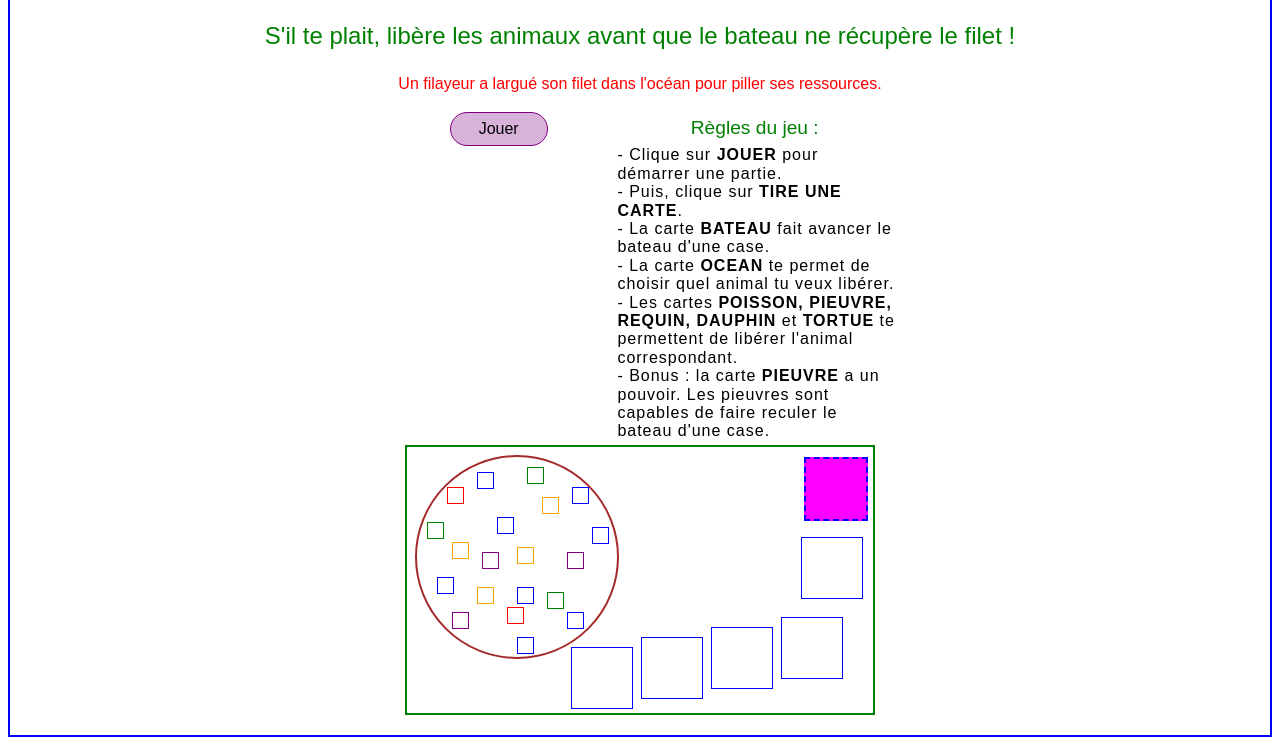
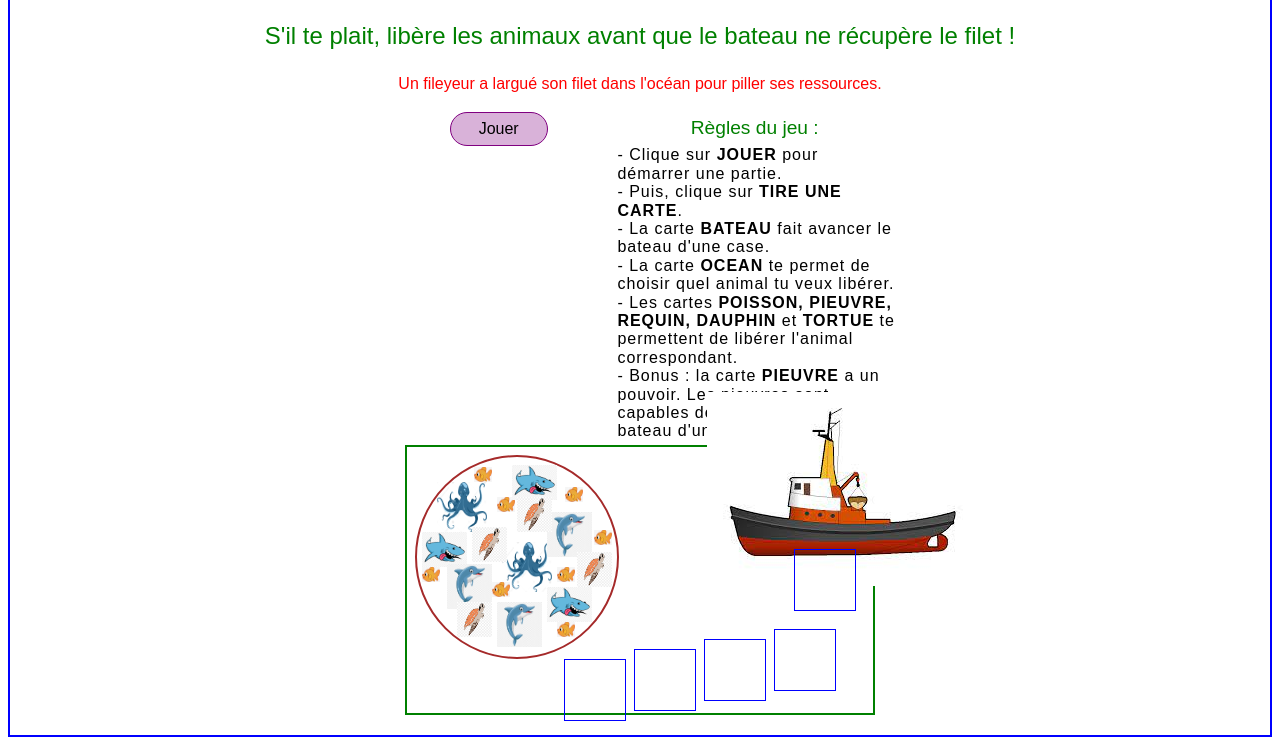
Before and after one commit to CesarMoroPro/miniJeu-freeOcean, a website with bundled scripts: page integration/index.html in a window 1280 px wide. Shown: the part 86-839 px from the top of the page. Built offline with nearby package versions, Linux system fonts and the light colour scheme.

Commit message:
Travail en Scss, pour mise en place des images animaux dans le filet

```diff
--- a/integration/index.html
+++ b/integration/index.html
@@ -11,7 +11,7 @@
     <div id="title">
         <h1> Sauve l'Océan V1.0</h1>
         <h2> S'il te plait, libère les animaux avant que le bateau ne récupère le filet !</h2>
-        <p> Un filayeur a largué son filet dans l'océan pour piller ses ressources.</p>
+        <p> Un fileyeur a largué son filet dans l'océan pour piller ses ressources.</p>
     </div>
 
     <div id="global">
@@ -41,33 +41,33 @@
         <div id="game-space">
             <div id="no-popup">
                 <div id="net" class="boat--final">
-                    <div class="animal fish fish--0"></div>
-                    <div class="animal fish fish--1"></div>
-                    <div class="animal fish fish--2"></div>
-                    <div class="animal fish fish--3"></div>
-                    <div class="animal fish fish--4"></div>
-                    <div class="animal fish fish--5"></div>
-                    <div class="animal fish fish--6"></div>
-                    <div class="animal fish fish--7"></div>
+                    <div class="animal fish fish--0"><img src="./assets/img/poisson.jpg" class="fish-mini"></div>
+                    <div class="animal fish fish--1"><img src="./assets/img/poisson.jpg" class="fish-mini"></div>
+                    <div class="animal fish fish--2"><img src="./assets/img/poisson.jpg" class="fish-mini"></div>
+                    <div class="animal fish fish--3"><img src="./assets/img/poisson.jpg" class="fish-mini"></div>
+                    <div class="animal fish fish--4"><img src="./assets/img/poisson.jpg" class="fish-mini"></div>
+                    <div class="animal fish fish--5"><img src="./assets/img/poisson.jpg" class="fish-mini"></div>
+                    <div class="animal fish fish--6"><img src="./assets/img/poisson.jpg" class="fish-mini"></div>
+                    <div class="animal fish fish--7"><img src="./assets/img/poisson.jpg" class="fish-mini"></div>
 
-                    <div class="animal octopus octopus--0"></div>
-                    <div class="animal octopus octopus--1"></div>
+                    <div class="animal octopus octopus--0"><img src="./assets/img/pieuvre.png" class="octopus-mini"></div>
+                    <div class="animal octopus octopus--1"><img src="./assets/img/pieuvre.png" class="octopus-mini"></div>
 
-                    <div class="animal shark shark--0"></div>
-                    <div class="animal shark shark--1"></div>
-                    <div class="animal shark shark--2"></div>
+                    <div class="animal shark shark--0"><img src="./assets/img/requin.jpg" class="shark-mini"></div>
+                    <div class="animal shark shark--1"><img src="./assets/img/requin.jpg" class="shark-mini"></div>
+                    <div class="animal shark shark--2"><img src="./assets/img/requin.jpg" class="shark-mini"></div>
 
-                    <div class="animal dolphin dolphin--0"></div>
-                    <div class="animal dolphin dolphin--1"></div>
-                    <div class="animal dolphin dolphin--2"></div>
+                    <div class="animal dolphin dolphin--0"><img src="./assets/img/dauphin.png" class="dolphin-mini"></div>
+                    <div class="animal dolphin dolphin--1"><img src="./assets/img/dauphin.png" class="dolphin-mini"></div>
+                    <div class="animal dolphin dolphin--2"><img src="./assets/img/dauphin.png" class="dolphin-mini"></div>
 
-                    <div class="animal turtle turtle--0"></div>
-                    <div class="animal turtle turtle--1"></div>
-                    <div class="animal turtle turtle--2"></div>
-                    <div class="animal turtle turtle--3"></div>
+                    <div class="animal turtle turtle--0"><img src="./assets/img/tortue.jpg" class="turtle-mini"></div>
+                    <div class="animal turtle turtle--1"><img src="./assets/img/tortue.jpg" class="turtle-mini"></div>
+                    <div class="animal turtle turtle--2"><img src="./assets/img/tortue.jpg" class="turtle-mini"></div>
+                    <div class="animal turtle turtle--3"><img src="./assets/img/tortue.jpg" class="turtle-mini"></div>
                 </div>
 
-                <div class="boat boat--0 focused"></div>
+                <div class="boat boat--0 focused"><img src="./assets/img/bateau.jpeg"</div>
 
                 <div class="boat boat--1"></div>
 
--- a/integration/scss/components/_animals.scss
+++ b/integration/scss/components/_animals.scss
@@ -1,147 +1,150 @@
 //* This code is for all ANIMALS
 .animal {
     position: absolute;
-    width: 15px;
-    height: 15px;
 }
 //* ==========================================================
 
 
 //* This code is for all fishes
-.fish {
-    border: blue solid 1px;
+.fish-mini {
+    width: 18px;
+    height: 15px;
 }
 
 //* This code is for each fish
 .fish--0 {
-    top: 120px;
-    left: 20px;
+    top: 110px;
+    left: 5px;
 }
 
 .fish--1 {
-    top: 60px;
+    top: 40px;
     left: 80px;
 }
 
 .fish--2 {
-    top: 180px;
-    left: 100px;
+    top: 165px;
+    left: 140px;
 }
 
 .fish--3 {
     top: 30px;
-    left: 155px;
+    left: 148px;
 }
 
 .fish--4 {
-    top: 130px;
-    left: 100px;
+    top: 125px;
+    left: 75px;
 }
 
 .fish--5 {
-    top: 155px;
-    left: 150px;
+    top: 110px;
+    left: 140px;
 }
 
 .fish--6 {
-    top: 15px;
-    left: 60px;
+    top: 10px;
+    left: 57px;
 }
 
 .fish--7 {
-    top: 70px;
-    left: 175px;
+    top: 73px;
+    left: 177px;
 }
 //* ==========================================================
 
 
 //* This code is for all octopuses
-.octopus {
-    border: red solid 1px;
+.octopus-mini {
+    width: 50px;
+    height: 50px;
 }
 
 //* This code is for each octopus
 .octopus--0 {
-    top: 30px;
-    left: 30px;
+    top: 25px;
+    left: 20px;
 }
 
 .octopus--1 {
-    top: 150px;
-    left: 90px;
+    top: 85px;
+    left: 85px;
 }
 //* ==========================================================
 
 
 //* This code is for all sharks
-.shark {
-    border: green solid 1px;
+.shark-mini {
+    width: 45px;
+    height: 35px;
 }
 
 //* This code is for each shark
 .shark--0 {
-    top: 135px;
+    top: 130px;
     left: 130px;
 }
 
 .shark--1 {
-    top: 10px;
-    left: 110px;
+    top: 8px;
+    left: 95px;
 }
 
 .shark--2 {
-    top: 65px;
-    left: 10px;
+    top: 75px;
+    left: 5px;
 }
 //* ==========================================================
 
 
 //* This code is for all dolphins
-.dolphin {
-    border: purple solid 1px;
+.dolphin-mini {
+    width: 45px;
+    height: 45px;
 }
 
 //* This code is for each dolphin
 .dolphin--0 {
-    top: 95px;
-    left: 65px;
+    top: 107px;
+    left: 30px;
 }
 
 .dolphin--1 {
-    top: 95px;
-    left: 150px;
+    top: 55px;
+    left: 130px;
 }
 
 .dolphin--2 {
-    top: 155px;
-    left: 35px;
+    top: 145px;
+    left: 80px;
 }
 //* ==========================================================
 
 
 //* This code is for all turtles
-.turtle {
-    border: orange solid 1px;
+.turtle-mini {
+    width: 35px;
+    height: 35px;
 }
 
 //* This code is for each turtle
 .turtle--0 {
-    top: 85px;
-    left: 35px;
+    top: 70px;
+    left: 55px;
 }
 
 .turtle--1 {
     top: 40px;
-    left: 125px;
+    left: 100px;
 }
 
 .turtle--2 {
-    top: 90px;
-    left: 100px;
+    top: 95px;
+    left: 160px;
 }
 
 .turtle--3 {
-    top: 130px;
-    left: 60px;
+    top: 145px;
+    left: 40px;
 }
 //* ==========================================================
```
Also changed, not shown: integration/assets/img/bateau.jpeg (added), integration/assets/img/dauphin.png (added), integration/assets/img/océan.png (added), integration/assets/img/pieuvre.png (added), integration/assets/img/poisson.jpg (added), integration/assets/img/requin.jpg (added), integration/assets/img/tortue.jpg (added), integration/css/main.css, 5 other files.
